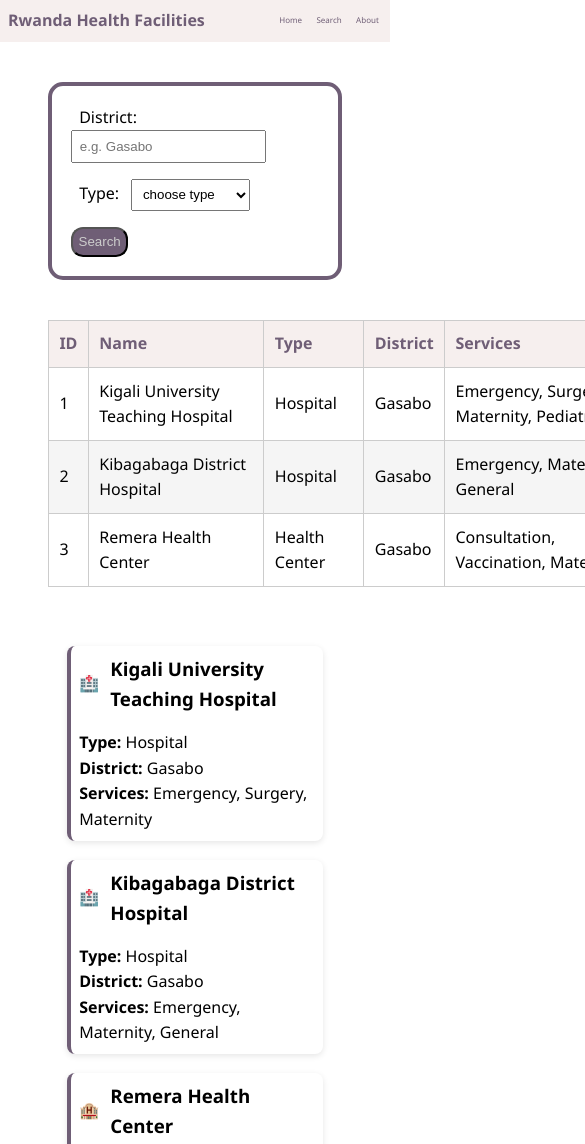
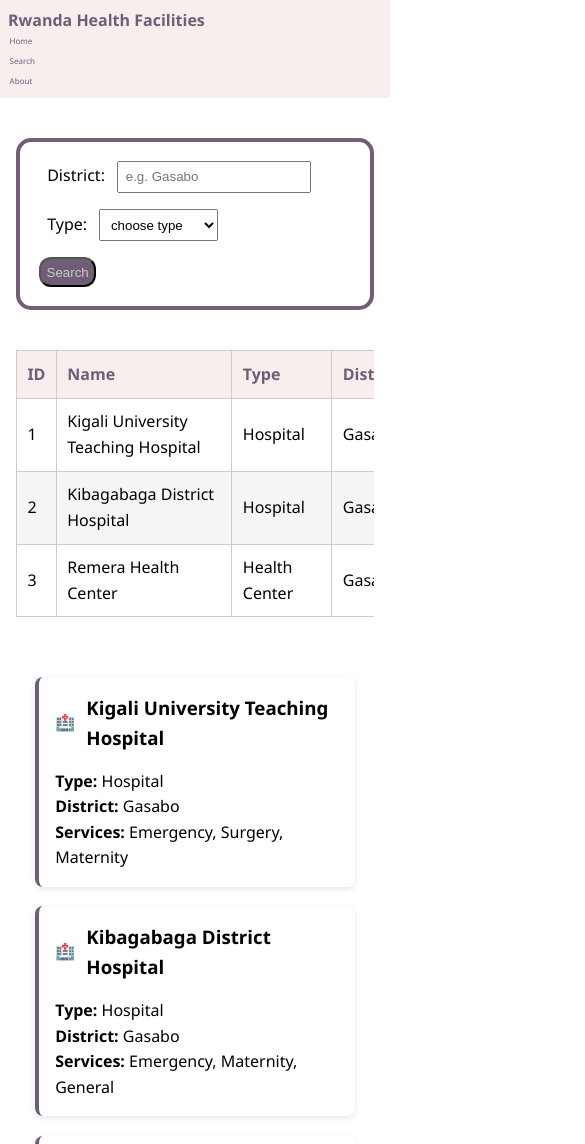
Before and after one commit to Sylivie211/rwanda-health-facilities-frontend, a plain HTML site: page frontend/index.html in a window 390 px wide. Shown: the top 1144 px of the page, 585 px wide, since content can reach past the window. Drawn offline with Linux system fonts and the light colour scheme.

Commit message:
Adding  Responsive design and media queries

```diff
--- a/frontend/index.html
+++ b/frontend/index.html
@@ -30,7 +30,8 @@
             </select><br/>
             <button type="button">Search</button>
         </form>
-        <table class="table-wrapper">
+        <div class="table-wrapper">
+        <table>
             <thead>
                 <tr>
                     <th>ID</th>
@@ -71,6 +72,7 @@
                 </tr> -->
             </tbody>
         </table>
+        </div>
         <!-- Facility Cards -->
         <section class="cards-container">
             <div class="card">
--- a/frontend/style.css
+++ b/frontend/style.css
@@ -7,6 +7,10 @@
     font-family: 'Segoe UI', Tahoma, Geneva, Verdana, sans-serif;
     font-size: 1rem;
     line-height: 1.6;
+    overflow-x: hidden;
+    display: flex;
+    flex-direction: column;
+    min-height: 100vh;
 }
 /* sections */
 header{
@@ -17,13 +21,14 @@
     justify-content: space-between;
     align-items: center;
     padding: 1em;
-    width: 100%;
-    max-width: 100%;
-    font-size: clamp(0.5em, 2vw, 1.5em);
+/*     width: 100%;
+    max-width: 100%; */
+    font-size: clamp(0.5em, 1.2vw, 1.5em);
 }
 
 main{
-    padding: 0 3em;
+    padding: 0 1em;
+    flex: 1;
 }
 footer{
     background-color: #F6EFEE;
@@ -39,17 +44,27 @@
 .nav-container{
     display: flex;
     justify-content: space-between;
+    flex-direction: column;
+    align-items: start;
 }
 nav a{
     text-decoration: none;
     color: #6F5E76;
-    gap: 1em;
+    gap: 0.5em;
+    transition: all 0.2s ease;
+
+}
+nav ul{
+    display: flex;
+    flex-direction: column;
+    gap: 0.5em;
+
 }
 
  nav li{
     list-style: none;
-    margin: 0.4em;
-    display: inline;
+    margin: 0.2em;
+
 }
 nav a:visited{
     color: #6F5E76;
@@ -61,9 +76,7 @@
 nav a:active{
     color: red;
 }
-nav ul {
-    display: flex; gap: 1em;
-}
+
 
 /* form */
 form{
@@ -87,6 +100,7 @@
     background-color: #6F5E76;
     color: #ccc;
     max-width: 100%;
+    transition: all 0.2s ease;
 }
 button:hover{
     background-color: #ccc;
@@ -103,6 +117,7 @@
 }
 .table-wrapper{
     overflow-x: auto;
+    /* width: 100%; */
 }
 th, td{
 border: 1px solid #ccc;
@@ -124,6 +139,7 @@
  /* cards */
 .cards-container{
     display: flex;
+    flex-direction: row;
     flex-wrap: wrap;
     justify-content: space-between;
     gap: 1.2em;
@@ -137,17 +153,30 @@
     margin-bottom: 1em;
 }
 .card{
-    flex: 1 1 280px;
+    flex: 1 1 100%;
     border-radius: 8px;
     border-left: 4px solid #6F5E76;
-    padding: 0.5em;
+    padding: 1em;
     box-shadow: 0 2px 6px rgba(0,0,0,0.1);
 
 }
 /* mobile first */
-@media (min-width: 375px) {
+@media (min-width: 768px) {
+    nav ul{
+        flex-direction: row;
 
-    header{
-        max-width: 100%;
+    }
+    .nav-container{
+        flex-direction: row;
+        justify-content: space-between;
+    }
+
+   .card{
+        flex: 1 1 calc(50% - 1.2em);
+   }
+}
+@media (min-width: 1024px){
+    .card{
+        flex: 1 1 calc(33.3% - 1.2em);
     }
 }
```
